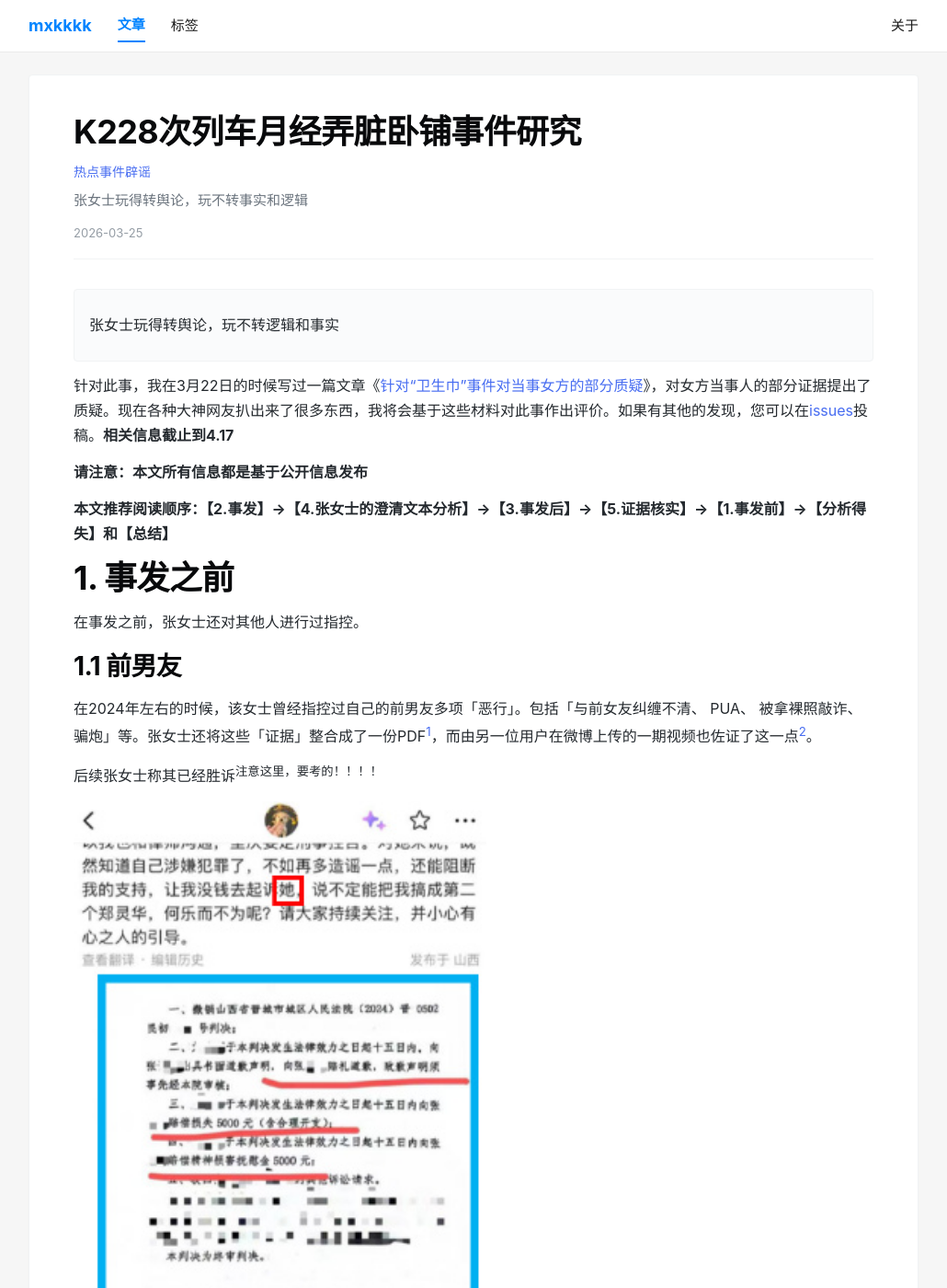
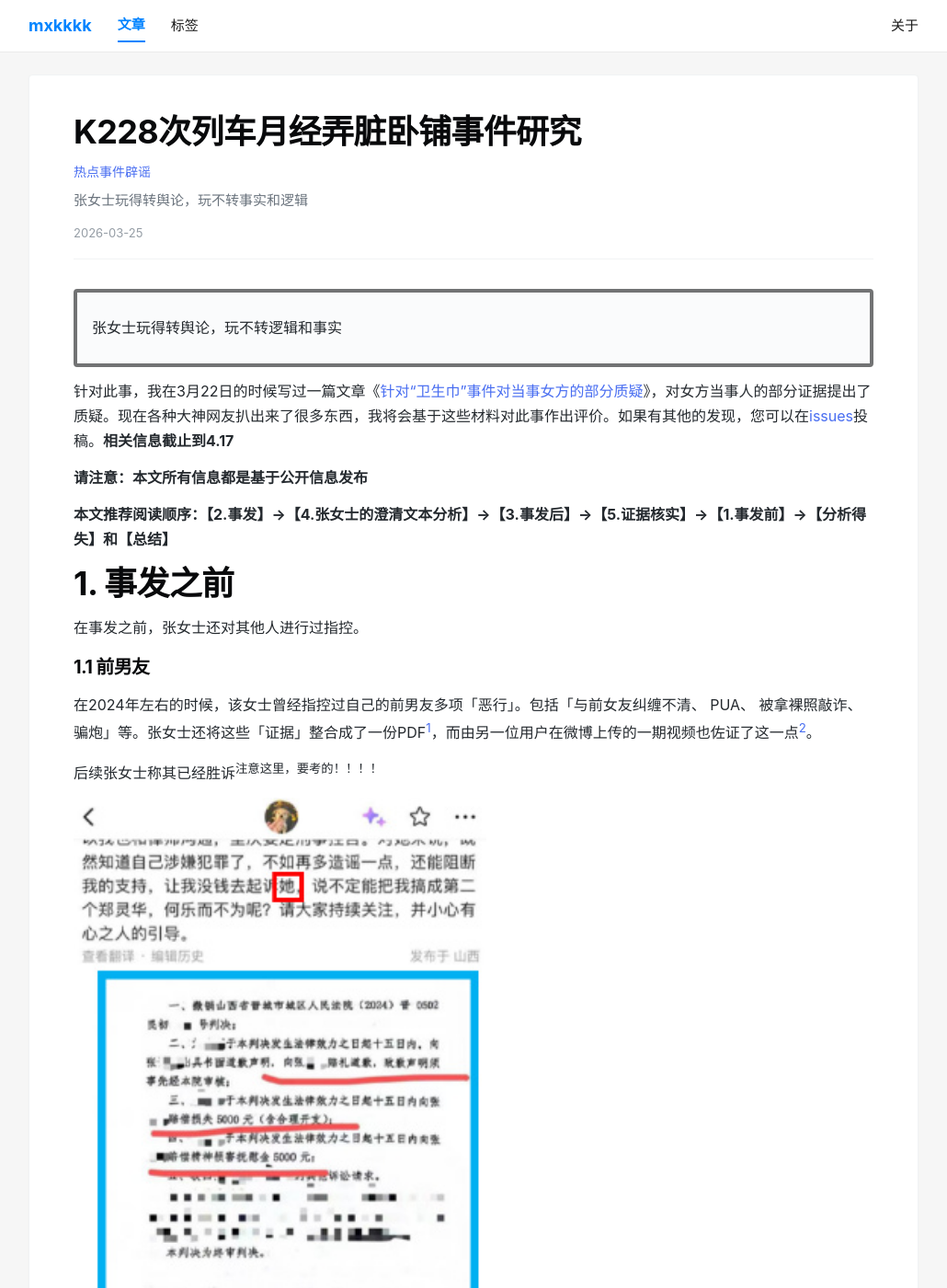
Before and after one commit to mxkfemkkk/mxkfemkkk.github.io, a Jekyll site: the page built from _posts/2026-3-25-wsjyanjiu.md, in a window 1280 px wide and 1400 px high. Shown: the whole window at 92% size, without its empty margins (125-1155 px from the left). Built offline with Jekyll 4.4.1, drawn with Linux system fonts in a browser that asks for light colours.

Commit message:
微操CSS

```diff
--- a/assets/css/post.css
+++ b/assets/css/post.css
@@ -75,25 +75,25 @@
 }
 
 .post-content h2 {
-  font-size: 1.75em;
+  font-size: 1.25em;
   line-height: 1.225;
 }
 
 .post-content h3 {
-  font-size: 1.5em;
+  font-size: 1.0em;
   line-height: 1.43;
 }
 
 .post-content h4 {
-  font-size: 1.25em;
+  font-size: 0.875em;
 }
 
 .post-content h5 {
-  font-size: 1em;
+  font-size: 0.74em;
 }
 
 .post-content h6 {
-  font-size: 1em;
+  font-size: 0.625em;
   color: #6a737d;
 }
 
@@ -110,7 +110,7 @@
 /* ---------- 引用 ---------- */
 .post-content blockquote {
   color: #24292e;
-  border: 1px solid #f1f3f4;
+  border: 4px solid #727374;
   background-color: #fafbfc;
   border-radius: 4px;
   padding: 12px 16px;
```
